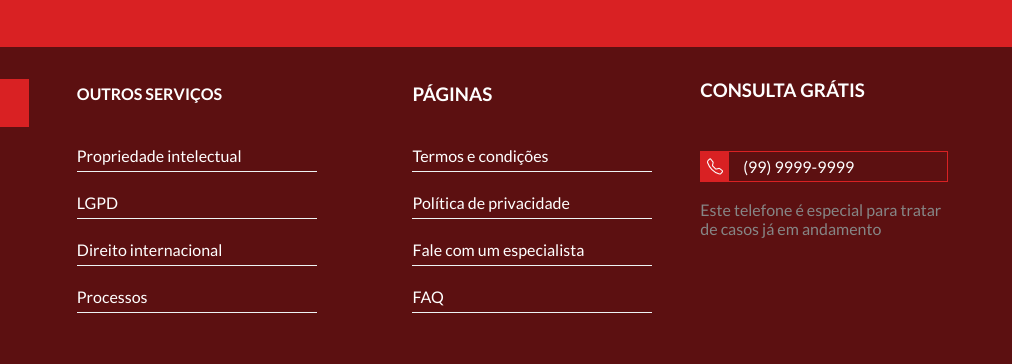
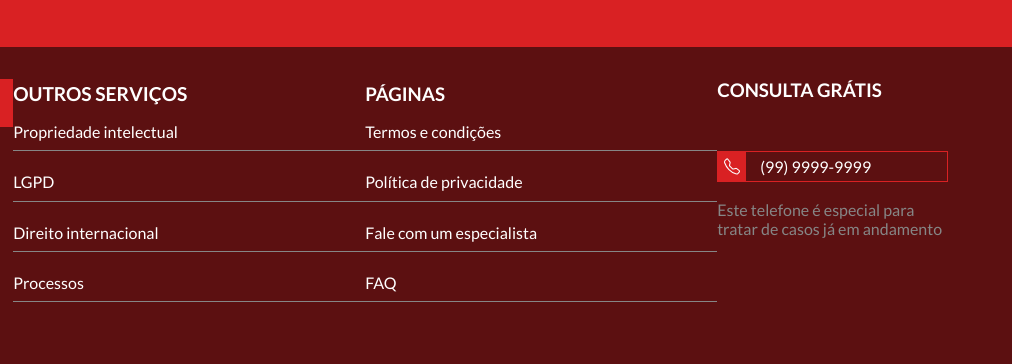
Before and after one commit to UesleiAmaral/one-page, a plain HTML site: page index.html in a window 1280 px wide. Shown: the part 455-819 px from the top of the page, 268-1280 px from the left. Drawn offline with Linux system fonts and the light colour scheme.

Commit message:
espaçamento e mudança da cor da borda

```diff
--- a/style.css
+++ b/style.css
@@ -150,9 +150,9 @@ label input::placeholder {
   line-height: 30px;
   display: flex;
   flex-direction: column;
-  gap: 2rem;
+  gap: .5rem;
 
-  width: 15rem;
+  width: 22rem;
 
 }
 
@@ -163,7 +163,7 @@ ul {
 }
 
 .footer-services h3 {
-  font-size: 1rem;
+  font-size: 1.2rem;
   font-weight: bold;
   color: var(--primary-text-color);
   font-family: 'Lato';
@@ -172,7 +172,8 @@ ul {
 
 li {
   list-style: none;
-  border-bottom: 1px solid var(--tertiary-color);
+  border-bottom: 1px solid var(--secondary-color);
+  padding-bottom: .2rem;
 }
 
 .footer-nav {
```
